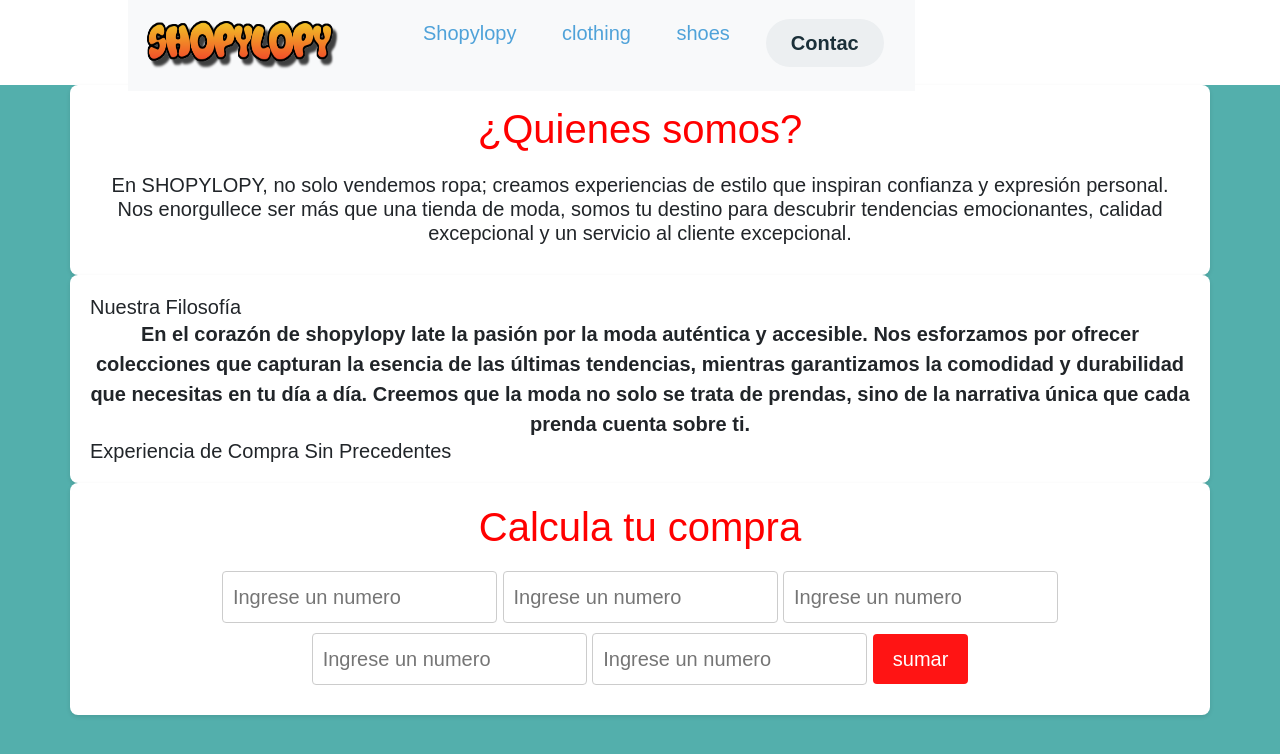
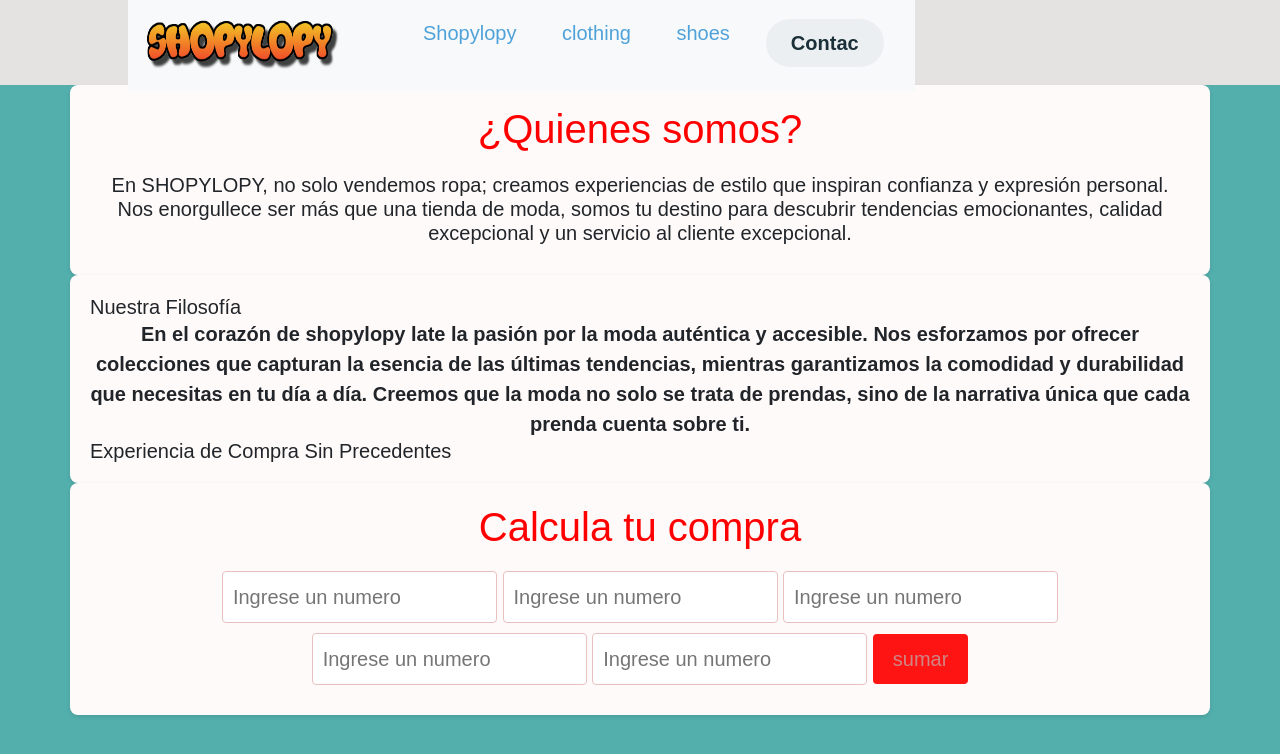
Before and after one commit to Tripasdegato/shopylopy, a plain HTML site: page index2.html in a window 1280 px wide. Drawn offline with nearby package versions, Linux system fonts and the light colour scheme.

Commit message:
Update styles2.css

```diff
--- a/styles2.css
+++ b/styles2.css
@@ -1,4 +1,3 @@
-
 *{
     box-sizing: border-box;
     margin: 0;
@@ -73,7 +72,7 @@
 
 .container {
     text-align: center;
-    background-color: #fff;
+    background-color: #fffafa;
     padding: 20px;
     border-radius: 8px;
     box-shadow: 0 2px 4px rgba(0, 0, 0, 0.1);
@@ -89,7 +88,7 @@ input {
     margin-bottom: 10px;
     width: 25%;
     box-sizing: border-box;
-    border: 1px solid #ccc;
+    border: 1px solid #e9c0c0;
     border-radius: 4px;
 }
 
@@ -97,7 +96,7 @@ button {
     padding: 10px 20px;
     font-size: 1em;
     background-color: #ff0000eb;
-    color: #fff;
+    color: #d08585;
     border: none;
     border-radius: 4px;
     cursor: pointer;
@@ -125,7 +124,7 @@ body{
 }
 
 .header{
-    background-color: #ffffff;
+    background-color: #e5e2e2;
     display: flex;
     justify-content: space-between;
     align-items: center;
@@ -203,8 +202,3 @@ h1 { font: size 120px;
     h2 {font-size: 20px;
 
     }
-
-
-    h2 {font-size: 20px;
-
-    }
```
